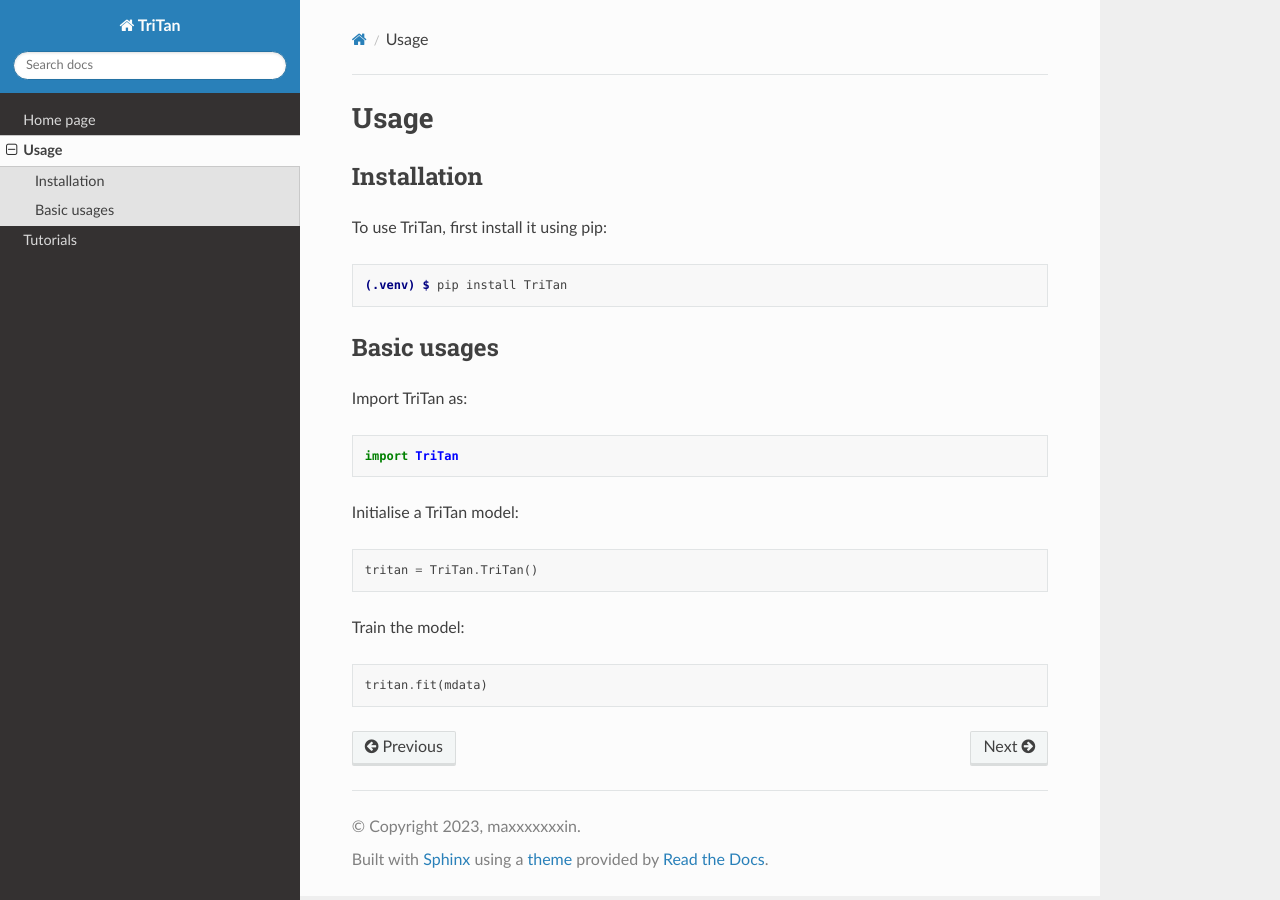
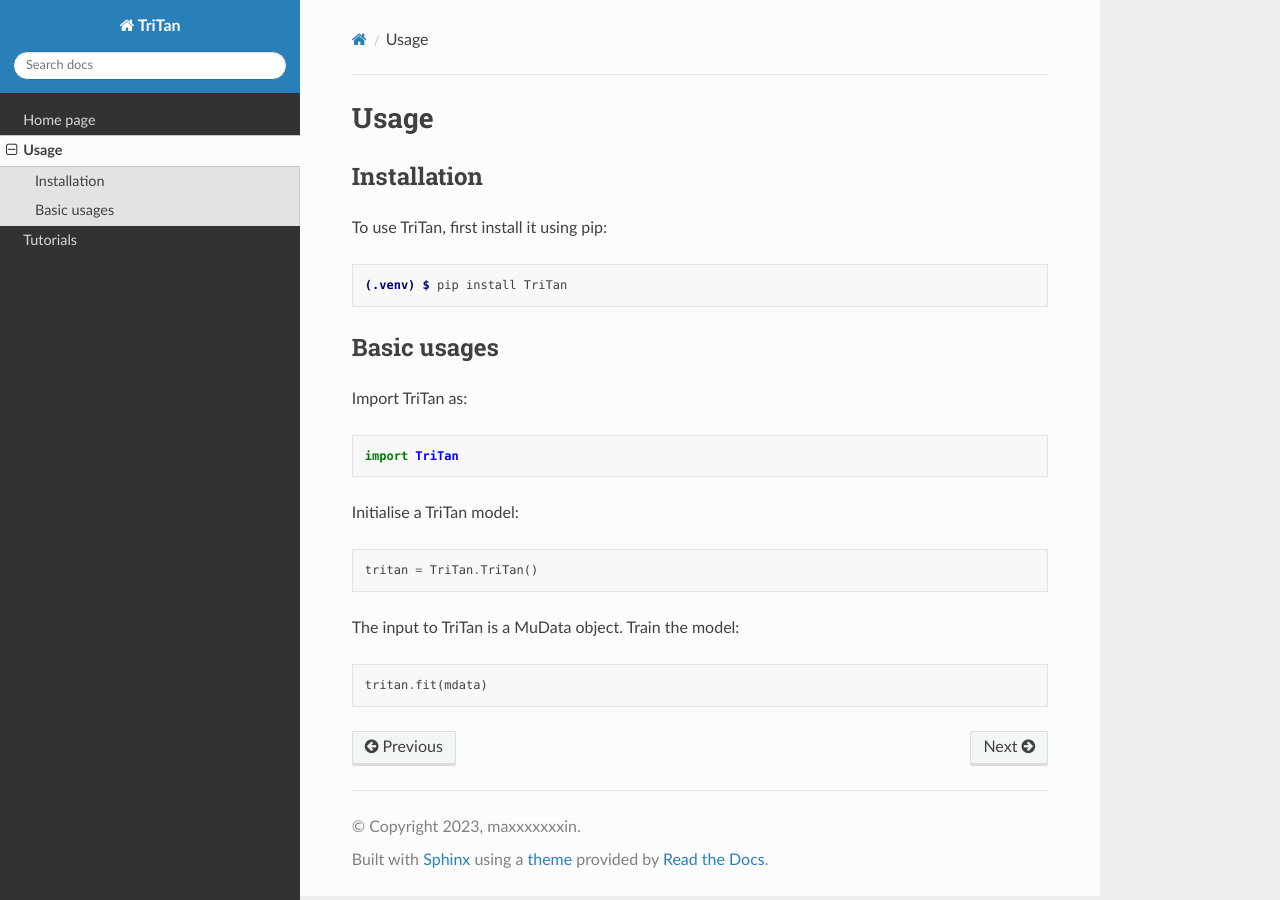
Before and after one commit to maxxxxxxxin/rtd-tutorial, a Sphinx documentation site: the page built from docs/source/usage.rst, in a window 1280 px wide. Built offline with Sphinx 7.4.7 and the Read the Docs theme 2.0.0, drawn with Linux system fonts in a browser that asks for light colours; pages that are not in the unit, such as notebooks, are missing from menus.

Commit message:
Update usage.rst

```diff
--- a/docs/source/usage.rst
+++ b/docs/source/usage.rst
@@ -27,6 +27,7 @@
 
     tritan = TriTan.TriTan()
 
+The input to TriTan is a MuData object.
 Train the model:
 
 .. code-block:: python
```
